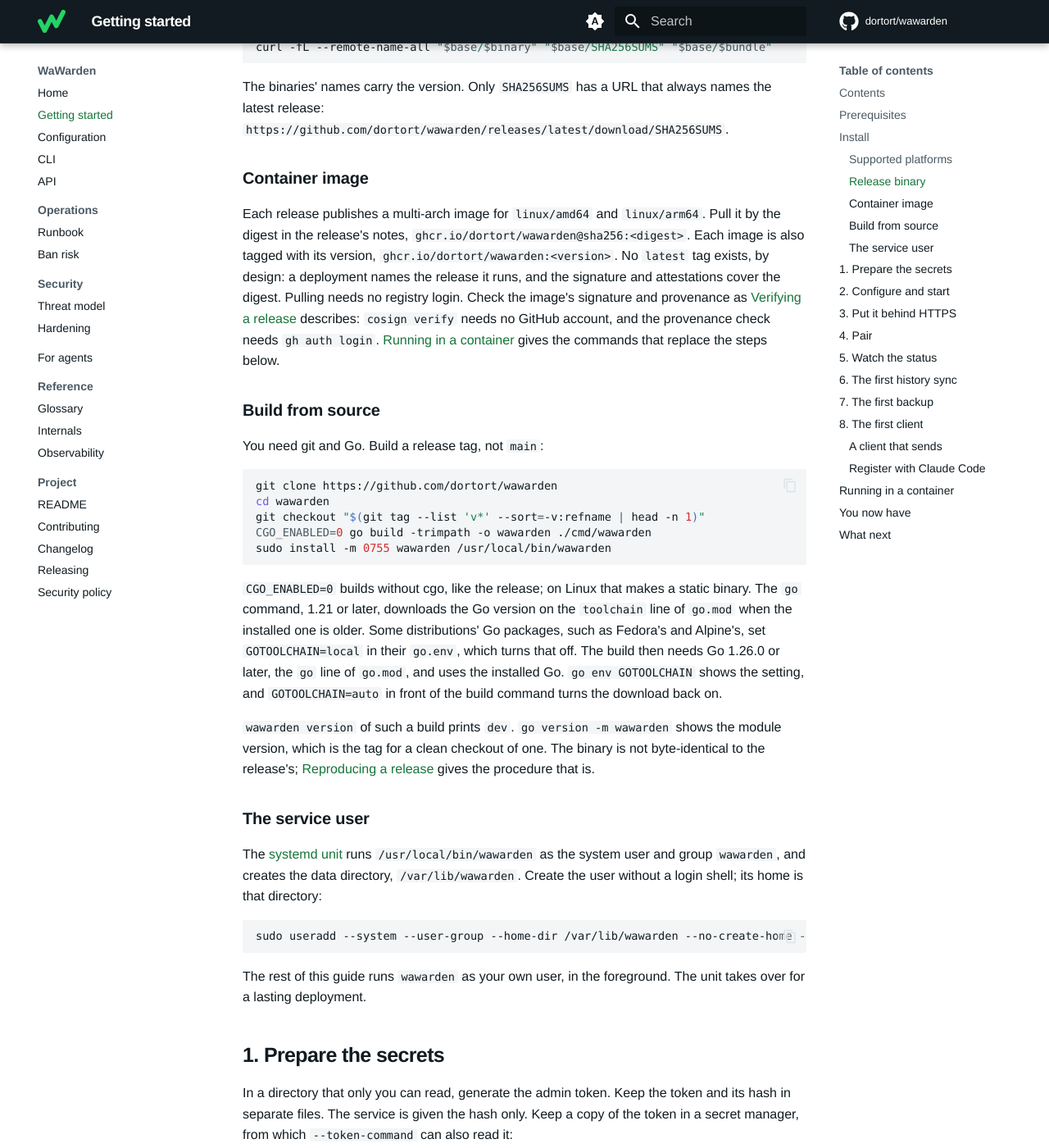
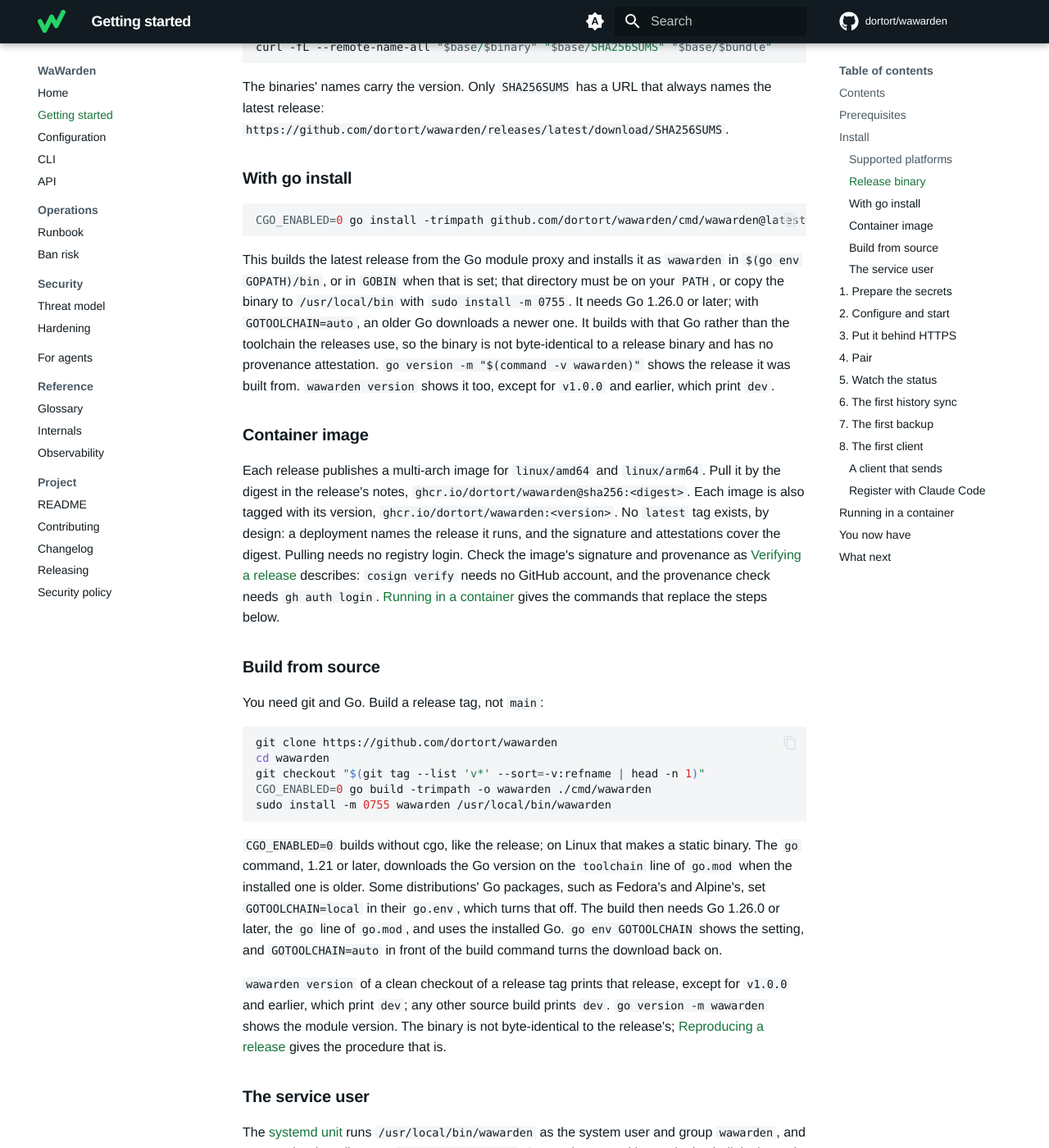
Before and after one commit to dortort/wawarden, an MkDocs documentation site: the page built from docs/getting-started.md, in a window 1280 px wide and 1400 px high, scrolled down 2604 px. Shown: the whole window at 82% size. Built offline with MkDocs 1.6.1 and Material for MkDocs 9.7.7, drawn with Linux system fonts in a browser that asks for light colours; comment, search, counter and statistics services are not loaded.

Commit message:
docs: add go install as an install route
Getting started gains a With go install subsection: the command, where
the binary lands, the Go it needs, why it is not a release binary, and
how to see the release it was built from. The Build from source note
now says a clean checkout of a release tag reports that release, and
the README points to the new route.

Co-Authored-By: Claude Opus 5.5 <noreply@anthropic.com>
Co-Authored-By: Claude Fable 5.1 <noreply@anthropic.com>

````diff
--- a/docs/getting-started.md
+++ b/docs/getting-started.md
@@ -110,6 +110,22 @@ The binaries' names carry the version. Only `SHA256SUMS` has a URL that
 always names the latest release:
 `https://github.com/dortort/wawarden/releases/latest/download/SHA256SUMS`.
 
+### With go install
+
+```sh
+CGO_ENABLED=0 go install -trimpath github.com/dortort/wawarden/cmd/wawarden@latest
+```
+
+This builds the latest release from the Go module proxy and installs it as
+`wawarden` in `$(go env GOPATH)/bin`, or in `GOBIN` when that is set; that
+directory must be on your `PATH`, or copy the binary to `/usr/local/bin` with
+`sudo install -m 0755`. It needs Go 1.26.0 or later; with `GOTOOLCHAIN=auto`,
+an older Go downloads a newer one. It builds with that Go rather than the
+toolchain the releases use, so the binary is not byte-identical to a release
+binary and has no provenance attestation. `go version -m "$(command -v wawarden)"`
+shows the release it was built from. `wawarden version` shows it too, except
+for `v1.0.0` and earlier, which print `dev`.
+
 ### Container image
 
 Each release publishes a multi-arch image for `linux/amd64` and `linux/arm64`.
@@ -146,8 +162,9 @@ needs Go 1.26.0 or later, the `go` line of `go.mod`, and uses the installed Go.
 `go env GOTOOLCHAIN` shows the setting, and `GOTOOLCHAIN=auto` in front of the
 build command turns the download back on.
 
-`wawarden version` of such a build prints `dev`. `go version -m wawarden`
-shows the module version, which is the tag for a clean checkout of one. The
+`wawarden version` of a clean checkout of a release tag prints that release,
+except for `v1.0.0` and earlier, which print `dev`; any other source build
+prints `dev`. `go version -m wawarden` shows the module version. The
 binary is not byte-identical to the release's;
 [Reproducing a release](../RELEASING.md#reproducing-a-release) gives the
 procedure that is.
````
Also changed, not shown: README.md (+4 -0 lines).
